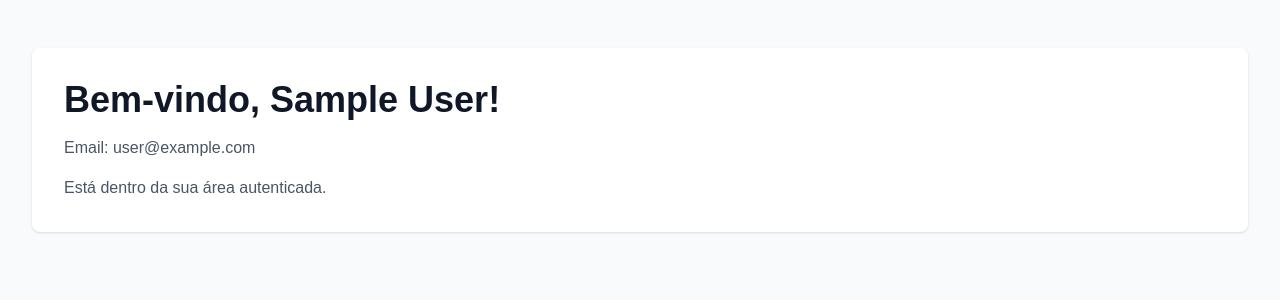
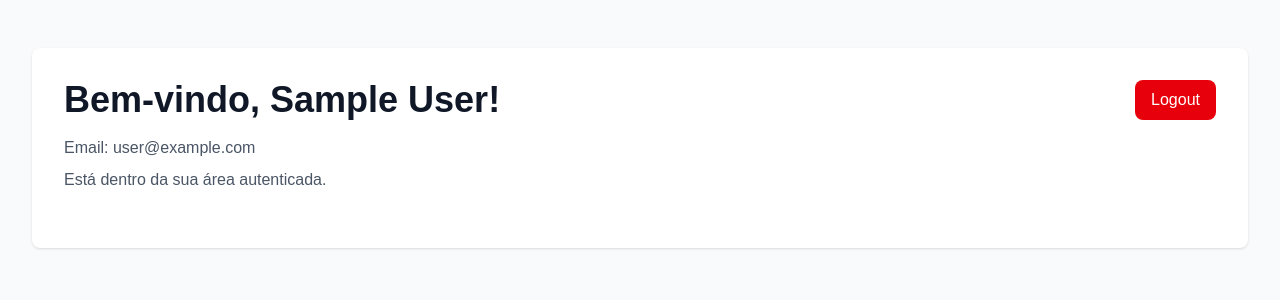
Before and after one commit to Team-Prevade/Studypp_web, a Next.js app: page /dashboard in a window 1280 px wide. Shown: the top 300 px of the page. Built offline with nearby package versions, Linux system fonts and the light colour scheme; no server answers; sample sign-in values are in the browser's storage.

Commit message:
feat: Add logout button to dashboard and complete authentication flow
- Create LogoutButton component in dashboard
- Verify user name displays correctly in session
- Authentication flow fully functional: register → auto-login → dashboard with user info

```diff
--- /dev/null
+++ b/app/(app)/dashboard/logout-button.tsx
@@ -0,0 +1,14 @@
+"use client";
+
+import { logoutAction } from "@/lib/auth-actions";
+
+export function LogoutButton() {
+  return (
+    <button
+      onClick={() => logoutAction()}
+      className="px-4 py-2 bg-red-600 hover:bg-red-700 text-white rounded-lg transition-colors"
+    >
+      Logout
+    </button>
+  );
+}
--- a/app/(app)/dashboard/page.tsx
+++ b/app/(app)/dashboard/page.tsx
@@ -1,5 +1,6 @@
 import { auth } from "@/auth";
 import { redirect } from "next/navigation";
+import { LogoutButton } from "./logout-button";
 
 export default async function DashboardPage() {
   const session = await auth();
@@ -12,11 +13,18 @@ export default async function DashboardPage() {
     <div className="min-h-screen bg-gray-50">
       <div className="max-w-7xl mx-auto px-4 sm:px-6 lg:px-8 py-12">
         <div className="bg-white rounded-lg shadow p-8">
-          <h1 className="text-4xl font-bold text-gray-900 mb-4">
-            Bem-vindo, {session.user?.name}!
-          </h1>
-          <p className="text-gray-600 mb-4">Email: {session.user?.email}</p>
-          <p className="text-gray-600">Está dentro da sua área autenticada.</p>
+          <div className="flex justify-between items-start mb-6">
+            <div>
+              <h1 className="text-4xl font-bold text-gray-900 mb-4">
+                Bem-vindo, {session.user?.name}!
+              </h1>
+              <p className="text-gray-600 mb-2">Email: {session.user?.email}</p>
+              <p className="text-gray-600">
+                Está dentro da sua área autenticada.
+              </p>
+            </div>
+            <LogoutButton />
+          </div>
         </div>
       </div>
     </div>
--- a/auth.ts
+++ b/auth.ts
@@ -40,7 +40,7 @@ export const { handlers, auth, signIn, signOut } = NextAuth({
 
         const passwordsMatch = await bcrypt.compare(
           password as string,
-          user.passwordHash
+          user.passwordHash,
         );
 
         if (passwordsMatch) {
```
